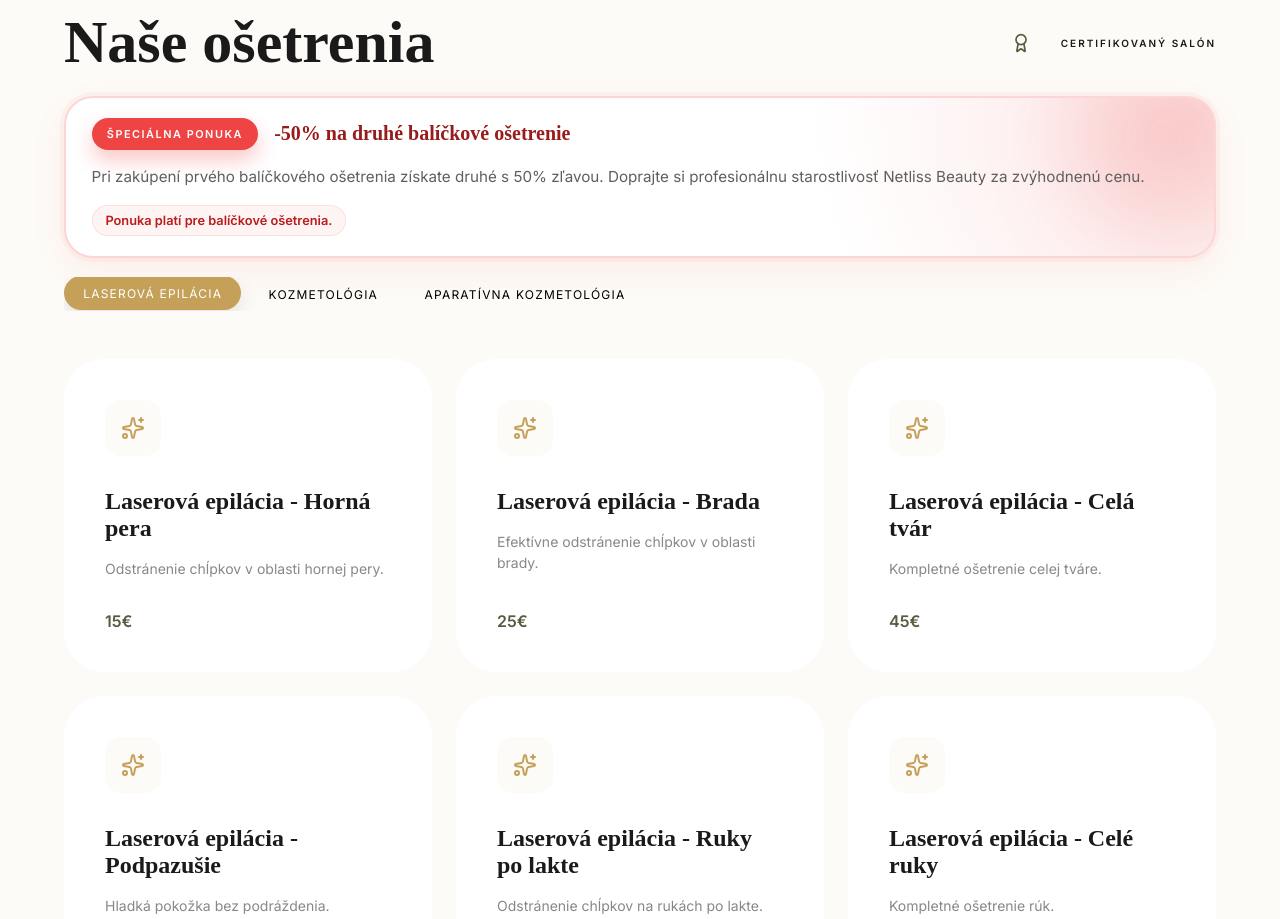
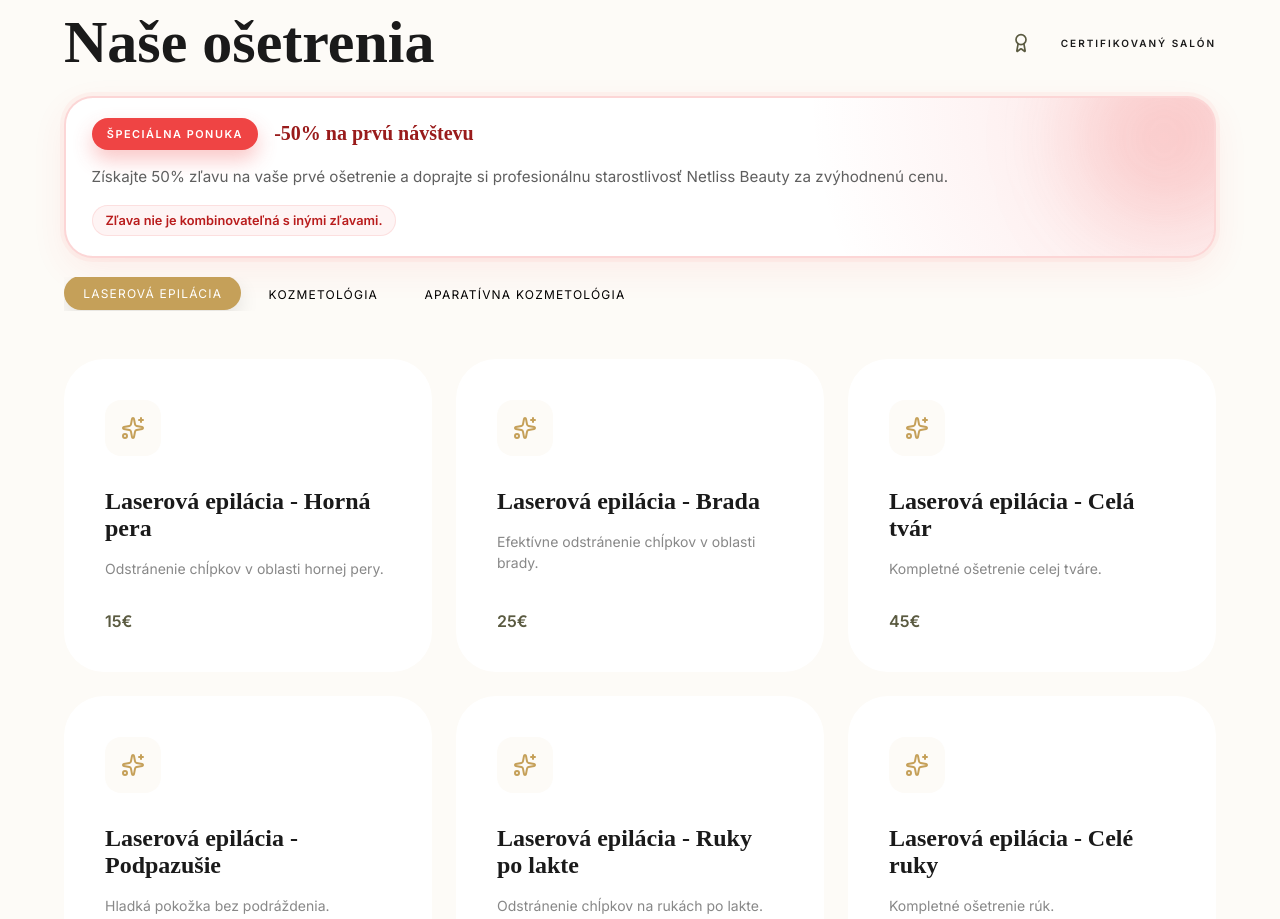
Before and after one commit to Ihor-Prodan/netliss_beauty, a React (Vite) app: page / in a window 1280 px wide. Shown: the part 920-1839 px from the top of the page. Built offline with nearby package versions, Linux system fonts and the light colour scheme.

Commit message:
update banner

```diff
--- a/src/components/banner/Banner.tsx
+++ b/src/components/banner/Banner.tsx
@@ -8,17 +8,16 @@ export const Banner = () => {
       <div className={styles.promoContent}>
         <span className={styles.promoBadge}>ŠPECIÁLNA PONUKA</span>
 
-        <h3>-50% na druhé balíčkové ošetrenie</h3>
+        <h3>-50% na prvú návštevu</h3>
 
         <p>
-          Pri zakúpení prvého balíčkového ošetrenia získate druhé s 50% zľavou.
-          Doprajte si profesionálnu starostlivosť Netliss Beauty za zvýhodnenú
-          cenu.
+          Získajte 50% zľavu na vaše prvé ošetrenie a doprajte si
+          profesionálnu starostlivosť Netliss Beauty za zvýhodnenú cenu.
         </p>
 
         <div className={styles.promoFooter}>
           <span className={styles.promoNote}>
-            Ponuka platí pre balíčkové ošetrenia.
+            Zľava nie je kombinovateľná s inými zľavami.
           </span>
         </div>
       </div>
--- a/vite.config.ts
+++ b/vite.config.ts
@@ -4,5 +4,5 @@ import react from '@vitejs/plugin-react'
 // https://vite.dev/config/
 export default defineConfig({
   plugins: [react()],
-  base: '/netliss_beauty/'
+  base: '/'
 })
```
